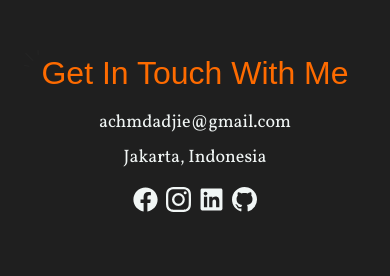
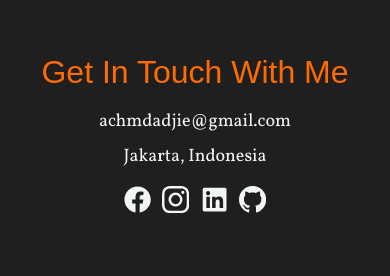
Before and after one commit to achmadjie/my-portfolio, a Next.js app: page / in a window 390 px wide. Shown: the part 2760-3036 px from the top of the page. Built offline with nearby package versions, Linux system fonts and the light colour scheme; a web font is replaced by a local one.

Commit message:
change the size of soscial media logo

```diff
--- a/app/components/footer/Footer.module.css
+++ b/app/components/footer/Footer.module.css
@@ -134,11 +134,11 @@
   }
 
   .footer_socmed {
-    gap: 0.5rem;
+    gap: 0.7rem;
   }
 
   .socmed_logo {
-    font-size: 1.5625rem;
+    font-size: 1.7rem;
   }
 
   .cube_vector{
```
